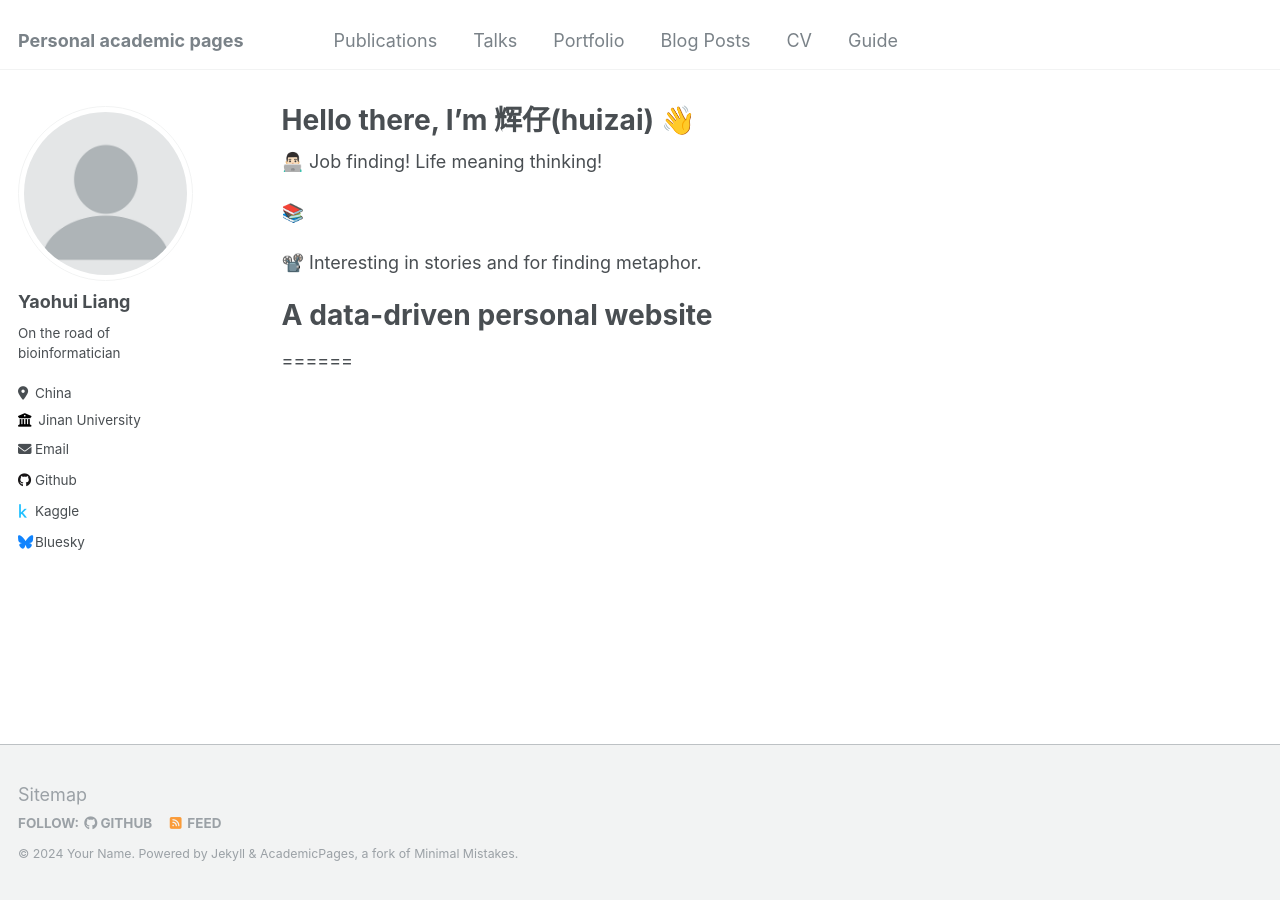
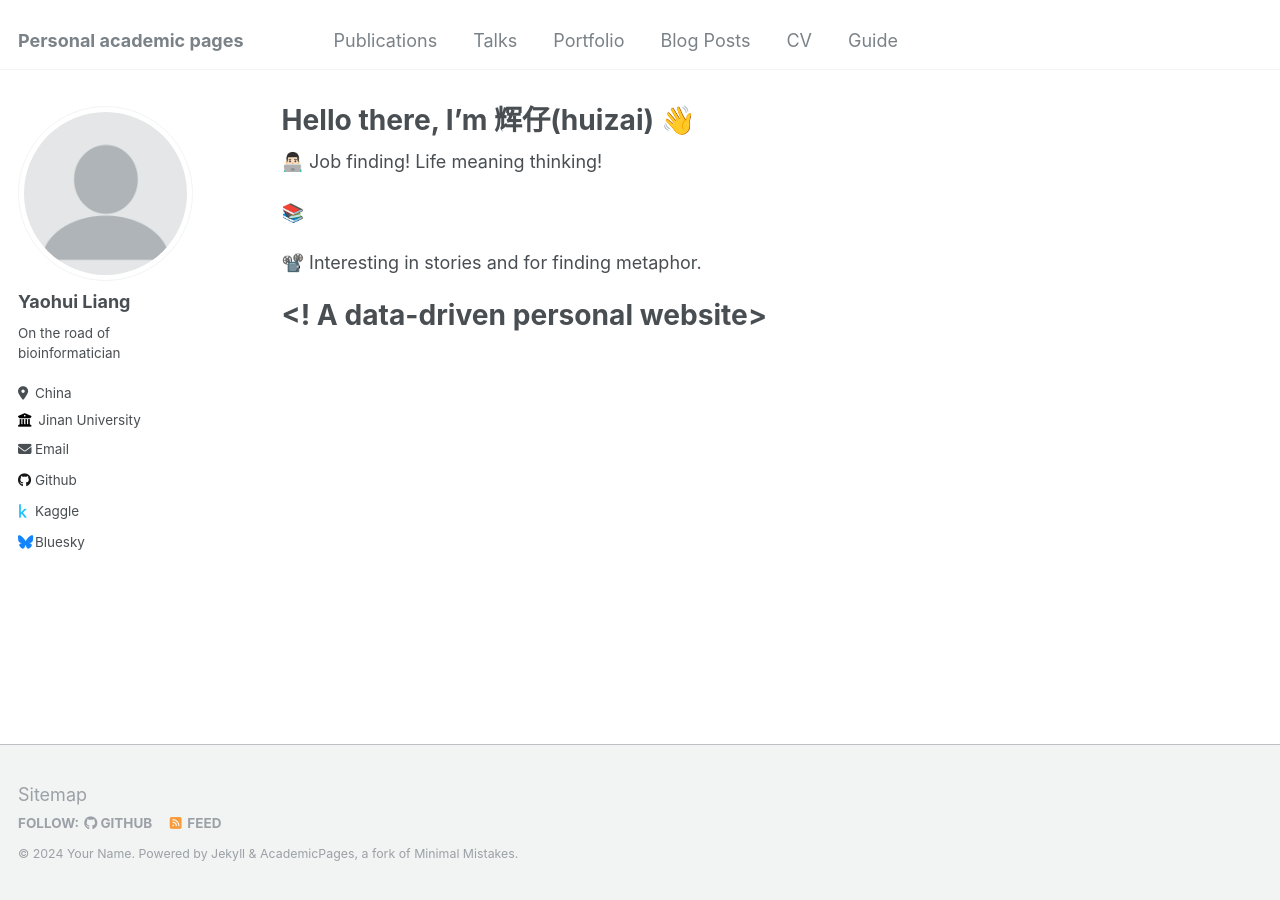
Before and after one commit to Stupid1Fish/Academic-Pages, a Jekyll site: the page built from _pages/about.md, in a window 1280 px wide. Built offline with Jekyll 4.4.1, drawn with Linux system fonts in a browser that asks for light colours.

Commit message:
Update about.md

```diff
--- a/_pages/about.md
+++ b/_pages/about.md
@@ -13,5 +13,5 @@ redirect_from:
 
 📽️ Interesting in stories and for finding metaphor.
 
-# A data-driven personal website
+<! A data-driven personal website>
 ======
```
